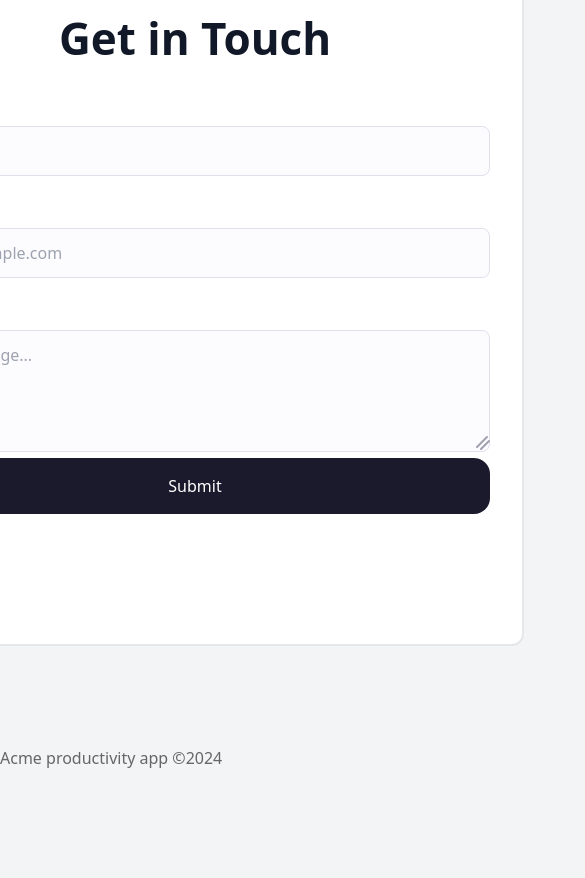
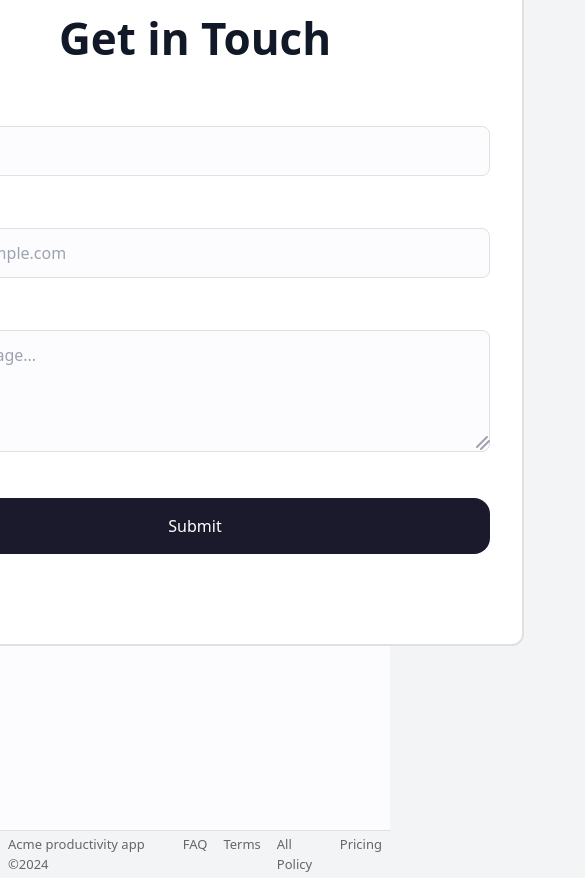
Before and after one commit to wpc41205/css-app-landing-page-tailwind-css, a plain HTML site: page index.html in a window 390 px wide. Shown: the part 1320-2198 px from the top of the page, 585 px wide, since content can reach past the window. Before the commit the page ends 2122 px from the top, so only its background shows below. Drawn offline with nearby package versions, Linux system fonts and the light colour scheme.

Commit message:
Revert "feat: contact form styles and  footer layout for improved responsiveness and aesthetics"
This reverts commit 6c282411e6ae5a2e5933cbbfb6ae89d821da782a.

```diff
--- a/index.html
+++ b/index.html
@@ -79,17 +79,15 @@
     </section>
   <body>
     <!-- contact section -->
-    <div class="flex-1 flex justify-center items-start">
-      <div class="bg-white border-2 rounded-xl p-8 w-[1199px] h-[666px] flex flex-col items-center">
+    <div class="bg-[#fcfcfe] w-full h-[850px] flex justify-center items-start">
+      <div class="bg-white border-2 border-[#e0e0e0] rounded-xl p-8 w-[1199px] h-[666px] flex flex-col items-center">
         <h2 class="font-bold text-[44px] leading-[48px] w-full text-center mb-8">Get in Touch</h2>
         <form class="space-y-5 w-[589px]">
           <!-- Name -->
           <div>
             <label class="block text-[#666666] text-[16px] leading-[24px] mb-2" for="name">Name</label>
             <input
-              class="w-full border border-[#E0E0ED] rounded-lg px-3 py-3 text-[#666] text-[16px] leading-[24px]
-                     focus:outline-none focus:border-[#5E44FF] focus:ring-0
-                     hover:border-[#B5A9FF] bg-[#fcfcfe]"
+              class="w-full border border-[#e0e0e0] rounded-lg px-4 py-3 text-[#666] text-[16px] leading-[24px] focus:outline-none focus:ring-2 focus:ring-[#e0e0e0] bg-[#fcfcfe]"
               type="text"
               id="name"
               name="name"
@@ -100,9 +98,7 @@
           <div>
             <label class="block text-[#666666] text-[16px] leading-[24px] mb-2" for="email">Email</label>
             <input
-              class="w-full border border-[#E0E0ED] rounded-lg px-3 py-3 text-[#666] text-[16px] leading-[24px]
-                     focus:outline-none focus:border-[#5E44FF] focus:ring-0
-                     hover:border-[#B5A9FF] bg-[#fcfcfe]"
+              class="w-full border border-[#e0e0e0] rounded-lg px-4 py-3 text-[#666] text-[16px] leading-[24px] focus:outline-none focus:ring-2 focus:ring-[#e0e0e0] bg-[#fcfcfe]"
               type="email"
               id="email"
               name="email"
@@ -113,9 +109,7 @@
           <div class="relative">
             <label class="block text-[#666666] text-[16px] leading-[24px] mb-2" for="message">Message</label>
             <textarea
-              class="w-full border border-[#E0E0ED] rounded-lg px-3 py-3 text-[#666] text-[16px] leading-[24px]
-                     focus:outline-none focus:border-[#5E44FF] focus:ring-0
-                     hover:border-[#B5A9FF] bg-[#fcfcfe] resize-none"
+              class="w-full border border-[#e0e0e0] rounded-lg px-4 py-3 text-[#666] text-[16px] leading-[24px] focus:outline-none focus:ring-2 focus:ring-[#e0e0e0] bg-[#fcfcfe] resize-none"
               id="message"
               name="message"
               rows="4"
@@ -128,24 +122,18 @@
             </svg>
           </div>
         </form>
-        <button
-          class="w-[589px] px-9 py-4 rounded-2xl bg-[#1A1A2C] text-white
-                 hover:bg-[#5F5F76]
-                 focus:bg-[#35354D] focus:ring-2 focus:ring-[#5F5F76]
-                 transition-colors duration-150"
-        >
-          Submit
-        </button>
+        <button class="bg-[#1A1A2C] text-white text-[16px] p-16,36 mt-[40px] rounded-[16px] w-[589px] h-[56px] gap-[6px]">Submit</button>
       </div>
     </div>
-    <!-- footer section (อยู่นอกกล่องขาว) -->
-    <footer class="w-[1199px] mx-auto h-[24px] flex justify-between items-center gap-[37px] text-[16px] mb-8 mt-[100px]">
-      <span class="text-[#666] text-[16px]">Acme productivity app ©2024</span>
-      <nav class="flex gap-8 items-center">
-        <a href="#" class="text-[#666] text-[16px] font-bold hover:underline">FAQ</a>
-        <a href="#" class="text-[#666] text-[16px] font-bold hover:underline">Terms</a>
-        <a href="#" class="text-[#666] text-[16px] font-bold hover:underline">AI Policy</a>
-        <a href="#" class="text-[#666] text-[16px] font-bold hover:underline">Pricing</a>
+    <!-- footer section -->
+     <!-- footer section -->
+     <footer class="flex justify-between items-center w-full border-t border-[#e0e0e0] px-2 py-1 text-[13px]">
+      <span class="text-[#666]">Acme productivity app ©2024</span>
+      <nav class="flex gap-4">
+        <a href="#" class="text-[#666] hover:underline">FAQ</a>
+        <a href="#" class="text-[#666] hover:underline">Terms</a>
+        <a href="#" class="text-[#666] hover:underline">All Policy</a>
+        <a href="#" class="text-[#666] hover:underline">Pricing</a>
       </nav>
     </footer>
   </body>
```
